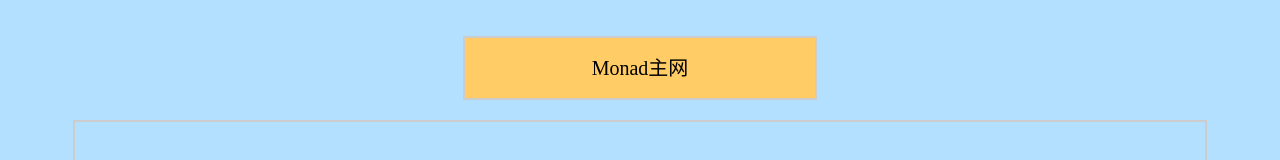
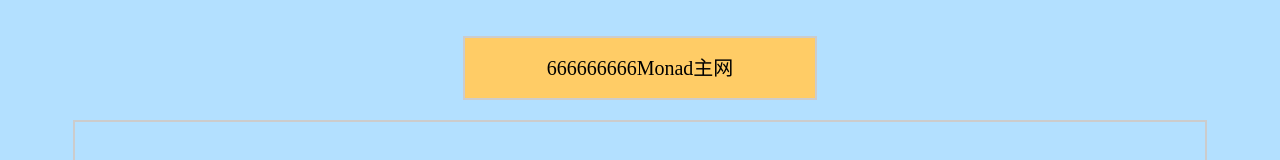
Before and after one commit to 1104343437/niya, a plain HTML site: page index.html in a window 1280 px wide. Shown: the top 160 px of the page. Drawn offline with Linux system fonts and the light colour scheme.

Commit message:
index.html

```diff
--- a/index.html
+++ b/index.html
@@ -155,7 +155,7 @@
 </head>
 <body>
     <div class="big-tag" onclick="window.open('https://testnet.monad.xyz', '_blank')">
-        Monad主网
+        666666666Monad主网
     </div>
 
     <div class="container" id="tag-container">
```
